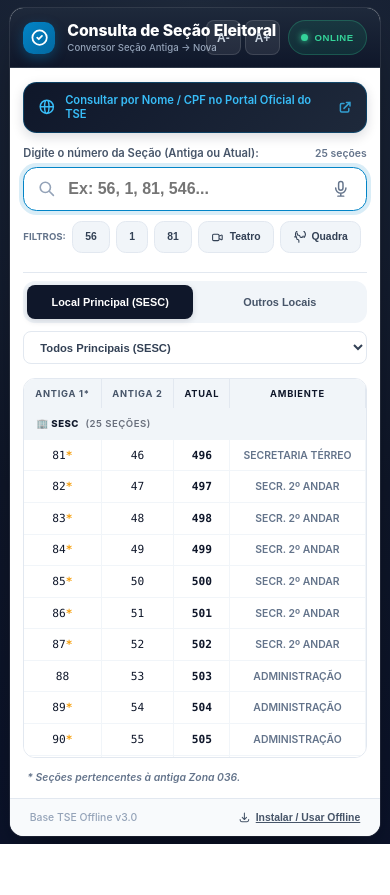
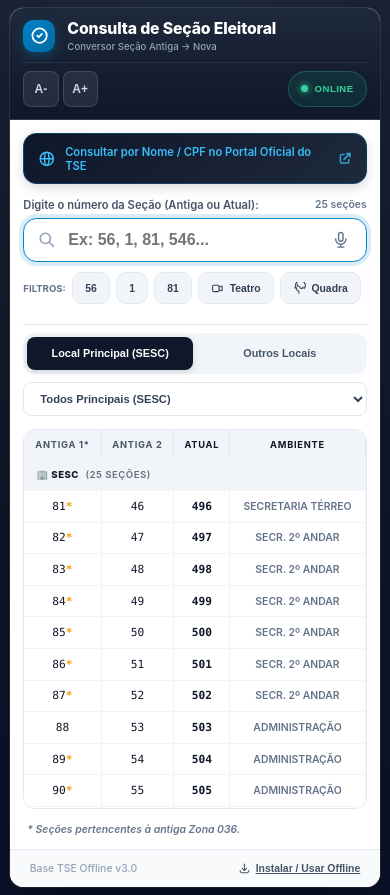
Before and after one commit to thiagophelix/consulta-secoes, a plain HTML site: page index.html in a window 390 px wide. Before the commit the page ends 844 px from the top, so only its background shows below. Drawn offline with Linux system fonts and the light colour scheme.

Commit message:
Update index.html

```diff
--- a/index.html
+++ b/index.html
@@ -116,7 +116,7 @@
       align-items: center;
       gap: 0.75rem;
       min-width: 0;
-      flex: 1;
+      flex: 1 1 auto;
     }
 
     .brand-icon-wrapper {
@@ -132,14 +132,18 @@
       flex-shrink: 0;
     }
 
+    .header-titles {
+      min-width: 0;
+      flex: 1;
+    }
+
     .header-titles h1 {
       font-size: var(--fluid-title);
       font-weight: 800;
       line-height: 1.2;
       letter-spacing: -0.01em;
-      white-space: nowrap;
-      overflow: hidden;
-      text-overflow: ellipsis;
+      white-space: normal;
+      word-break: break-word;
     }
 
     .header-titles p {
@@ -154,6 +158,26 @@
       align-items: center;
       gap: 0.5rem;
       flex-shrink: 0;
+    }
+
+    /* Regra responsiva dedicada para telas menores / celulares */
+    @media (max-width: 520px) {
+      .app-header {
+        flex-direction: column;
+        align-items: stretch;
+        gap: 0.65rem;
+      }
+
+      .brand-group {
+        width: 100%;
+      }
+
+      .header-actions {
+        width: 100%;
+        justify-content: space-between;
+        padding-top: 0.5rem;
+        border-top: 1px solid rgba(255, 255, 255, 0.08);
+      }
     }
 
     .font-btn {
```
